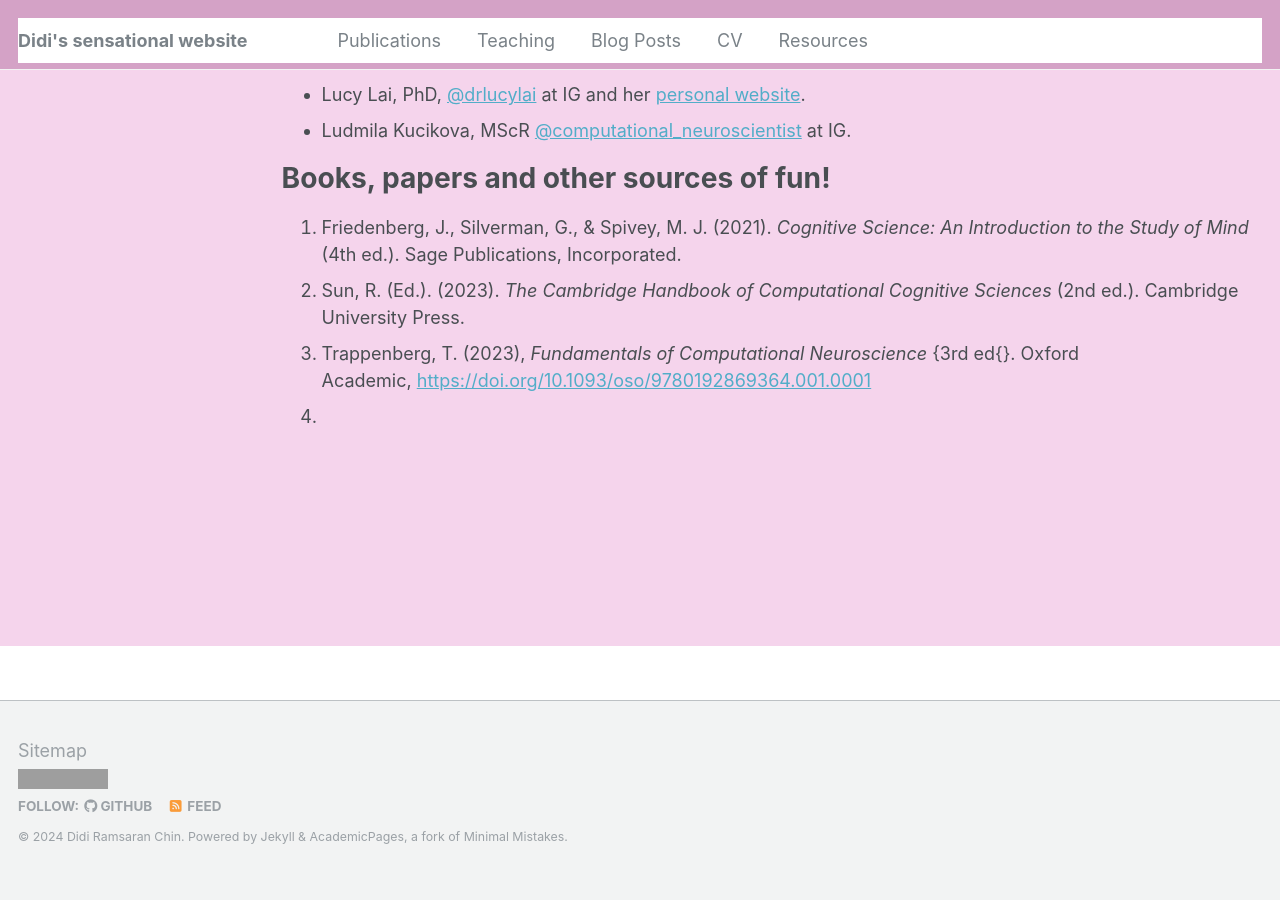
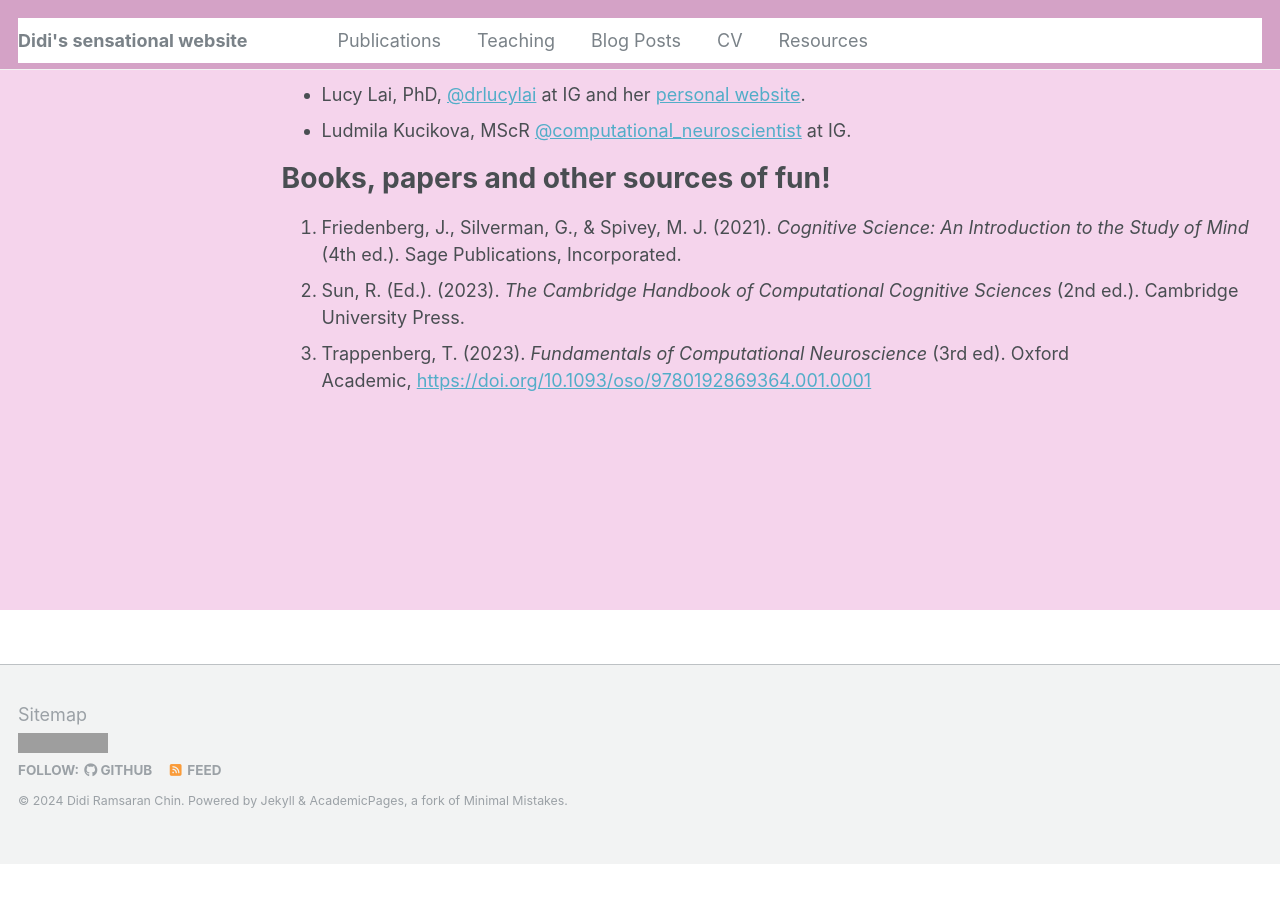
Before and after one commit to neurodidi/neurodidi.github.io, a Jekyll site: the page built from _pages/resources.md, in a window 1280 px wide and 900 px high, scrolled down 1194 px. Built offline with Jekyll 4.4.1, drawn with Linux system fonts in a browser that asks for light colours; some web fonts are replaced; after the commit the page ends 2058 px from its top, so only the background shows below that; part of the change alters nothing that is shown; grey boxes are pictures that could not be loaded.

```diff
--- a/_pages/resources.md
+++ b/_pages/resources.md
@@ -43,7 +43,6 @@ Following people inside academia can help you understand what it is about. I sug
 
 Books, papers and other sources of fun!
 ======
-2. Friedenberg, J., Silverman, G., & Spivey, M. J. (2021). _Cognitive Science: An Introduction to the Study of Mind_ (4th ed.). Sage Publications, Incorporated.
+1. Friedenberg, J., Silverman, G., & Spivey, M. J. (2021). _Cognitive Science: An Introduction to the Study of Mind_ (4th ed.). Sage Publications, Incorporated.
 2. Sun, R. (Ed.). (2023). _The Cambridge Handbook of Computational Cognitive Sciences_ (2nd ed.). Cambridge University Press.
-3. Trappenberg, T. (2023), _Fundamentals of Computational Neuroscience_ {3rd ed{}. Oxford Academic, [https://doi.org/10.1093/oso/9780192869364.001.0001](https://doi.org/10.1093/oso/9780192869364.001.0001)
-4.
+3. Trappenberg, T. (2023). _Fundamentals of Computational Neuroscience_ (3rd ed). Oxford Academic, [https://doi.org/10.1093/oso/9780192869364.001.0001](https://doi.org/10.1093/oso/9780192869364.001.0001)
```
